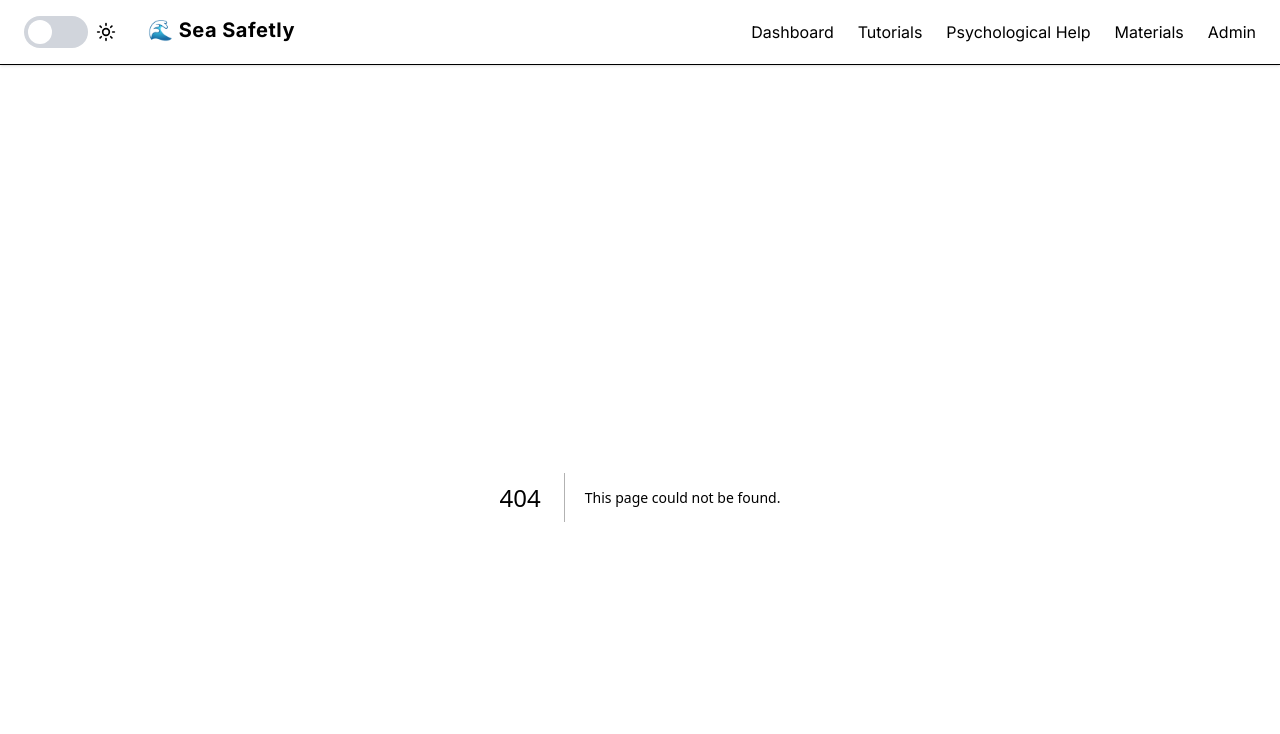
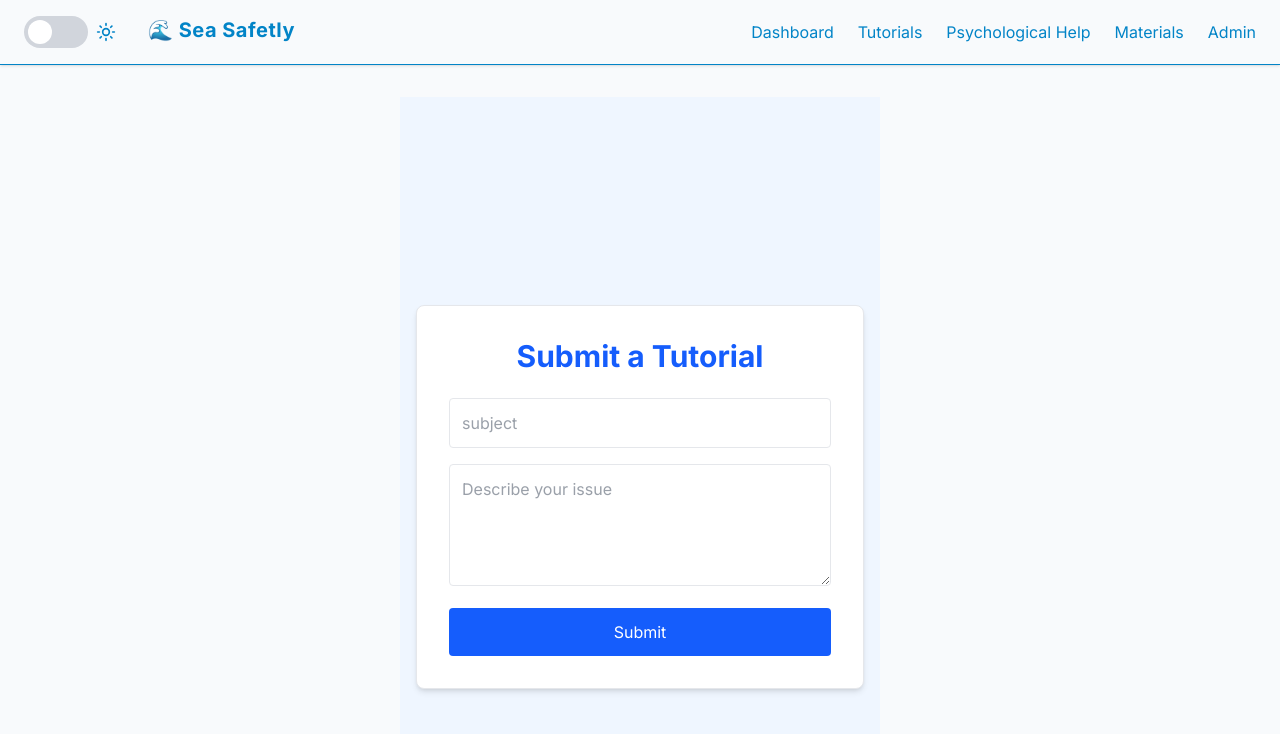
Before and after one commit to radu-bordea/NEXTjs-SeaSafety, a Next.js app: page /tutorials/new in a window 1280 px wide. Before the commit this address had no page. Shown: the top 734 px of the page. Built offline with nearby package versions, Linux system fonts and the light colour scheme.

Commit message:
create tutorial page, form and action for tutorial

```diff
--- /dev/null
+++ b/actions/tutorial.actions.ts
@@ -0,0 +1,41 @@
+"use server"; // Marks this function to be run on the server side
+
+import { prisma } from "@/app/db/prisma"; // Import the Prisma client for DB access
+import { revalidatePath } from "next/cache"; // Used to revalidate static cache paths
+
+export async function createTutorial(
+  prevState: { success: boolean; message: string }, // Previous state for progressive enhancement (like in form submissions)
+  formData: FormData // Incoming form data
+): Promise<{ success: boolean; message: string }> {
+  try {
+    // Extract form fields
+    const subject = formData.get("subject") as string;
+    const description = formData.get("description") as string;
+
+    // Validate required fields
+    if (!subject || !description) {
+      console.log("Missing tutorial fields");
+      return { success: false, message: "All fields are required" };
+    }
+
+    // Save new tutorial entry in the database
+    const tutorial = await prisma.tutorial.create({
+      data: { subject, description },
+    });
+
+    // Revalidate the /tutorials path so the new data shows up
+    revalidatePath("/tutorials");
+
+    // Return success response
+    return { success: true, message: "Tutorial created successfully" };
+  } catch (error) {
+    // Log error message in the server console
+    console.log("An error occured while creating the tutorial");
+
+    // Return error response
+    return {
+      success: false,
+      message: "An error occured while creating the tutorial",
+    };
+  }
+}
--- a/app/layout.tsx
+++ b/app/layout.tsx
@@ -3,6 +3,7 @@ import type { Metadata } from "next";
 import { Inter } from "next/font/google";
 import { ThemeProvider } from "next-themes";
 import { Navbar } from "@/components/Navbar";
+import { Toaster } from "sonner";
 
 const inter = Inter({ subsets: ["latin"] });
 
@@ -26,6 +27,7 @@ export default function RootLayout({
           <main className="flex items-center justify-center min-h-[calc(100vh-80px)] p-8">
             {children}
           </main>
+        <Toaster position="top-center"/>
         </ThemeProvider>
       </body>
     </html>
--- /dev/null
+++ b/app/tutorials/new/page.tsx
@@ -0,0 +1,11 @@
+import NewTutorialForm from "./tutorial-form";
+
+const NewTutorialPage = () => {
+  return (
+    <div className="min-h-screen bg-blue-50 flex items-center justify-center px-4">
+      <NewTutorialForm/>
+    </div>
+  );
+};
+
+export default NewTutorialPage;
--- /dev/null
+++ b/app/tutorials/new/tutorial-form.tsx
@@ -0,0 +1,55 @@
+"use client";
+
+import { useActionState, useEffect } from "react";
+import { useRouter } from "next/navigation";
+import { createTutorial } from "@/actions/tutorial.actions";
+import { toast } from "sonner";
+
+const NewTutorialForm = () => {
+  const [state, formAction] = useActionState(createTutorial, {
+    success: false,
+    message: "",
+  });
+
+  const router = useRouter();
+
+  useEffect(() => {
+    if (state.success) {
+      toast.success("Tutorial submitted successfully");
+      router.push("/tutorials");
+    }
+  }, [state.success, router]);
+
+  return (
+    <div className="w-full max-w-md bg-white shadow-md rounded-lg p-8 border border-gray-200">
+      <h1 className="text-3xl font-bold mb-6 text-center text-blue-600">
+        Submit a Tutorial
+      </h1>
+      {state.message && !state.success && (
+        <p className="text-red-500 mb-4 text-center">{state.message}</p>
+      )}
+      <form action={formAction} className="space-y-4 text-gray-700">
+        <input
+          className="w-full border border-gray-200 p-3 rounded focus:outline-none focus:ring-2 focus:ring-blue-400"
+          type="text"
+          name="subject"
+          placeholder="subject"
+        />
+        <textarea
+          className="w-full border border-gray-200 p-3 rounded focus:outline-none focus:ring-2 focus:ring-blue-400"
+          name="description"
+          placeholder="Describe your issue"
+          rows={4}
+        />
+        <button
+          className="w-full bg-blue-600 text-white p-3 rounded hover:bg-blue-700 transition disabled:opacity-50"
+          type="submit"
+        >
+          Submit
+        </button>
+      </form>
+    </div>
+  );
+};
+
+export default NewTutorialForm;
--- a/app/tutorials/page.tsx
+++ b/app/tutorials/page.tsx
@@ -1,5 +1,5 @@
-const Tutorialspage = () => {
-  return <div>Tutorials Page</div>;
+const TutorialsPage = () => {
+  return <div>tutorials</div>;
 };
 
-export default Tutorialspage;
+export default TutorialsPage;
--- a/package.json
+++ b/package.json
@@ -17,7 +17,8 @@
     "next-themes": "^0.4.6",
     "prisma": "^6.12.0",
     "react": "19.1.0",
-    "react-dom": "19.1.0"
+    "react-dom": "19.1.0",
+    "sonner": "^2.0.6"
   },
   "devDependencies": {
     "@eslint/eslintrc": "^3",
```
Also changed, not shown: 1 other file (tests, documents, lock files or other folders).
